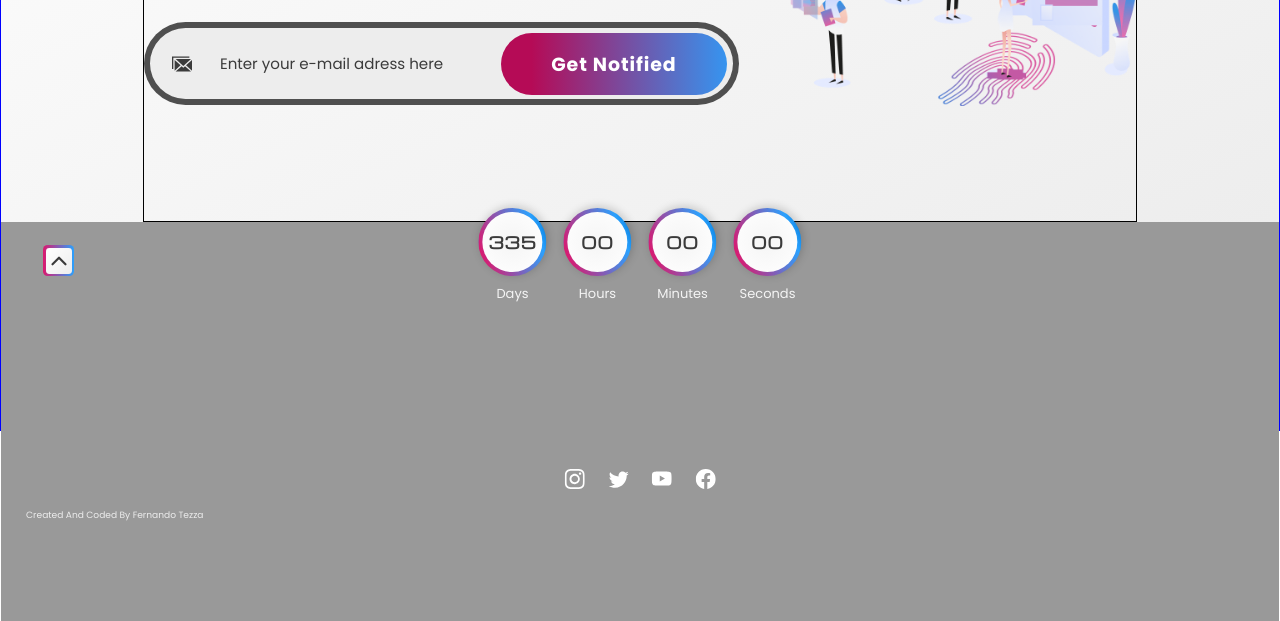
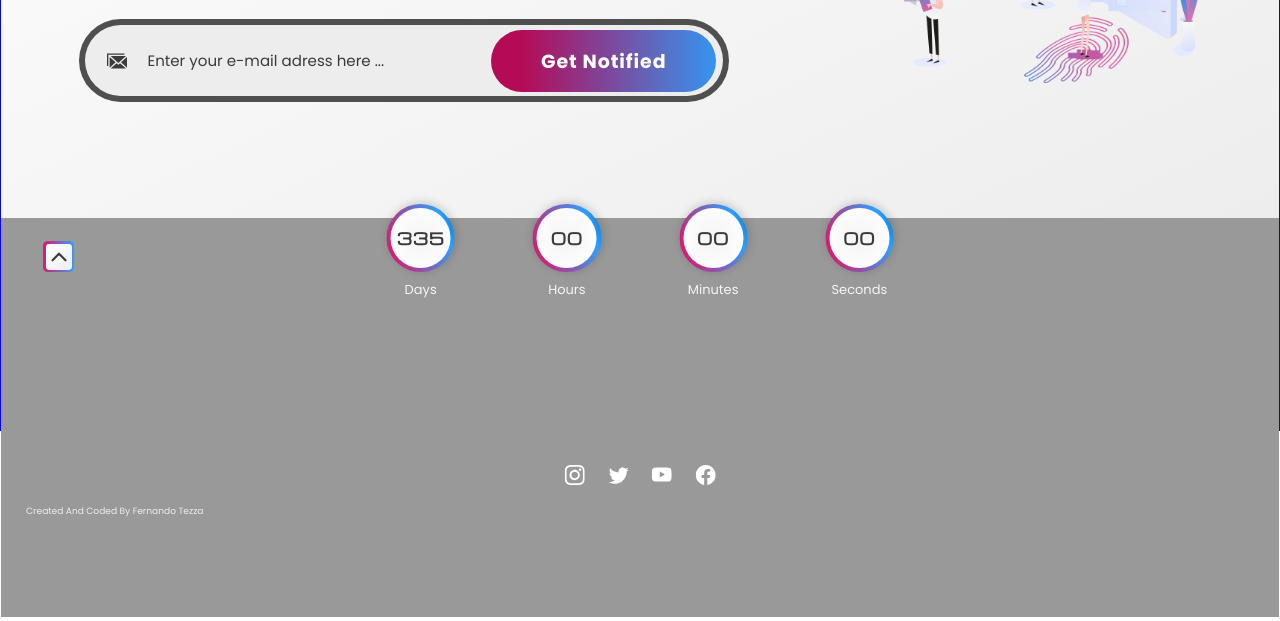
Before and after one commit to devtezza/coming-soon, a plain HTML site: page index.html in a window 1280 px wide. Shown: the part 369-990 px from the top of the page. Drawn offline with nearby package versions, Linux system fonts and the light colour scheme.

Commit message:
Finish header responsive styles for desktop layout

```diff
--- a/src/scss/_responsive.scss
+++ b/src/scss/_responsive.scss
@@ -2,13 +2,27 @@
         body {
            border: 2px solid red;
         }
+
+        .header-container {
+            margin-left: 3.5rem;
+            margin-right: 3.5rem;
+        }
+
+        h1 {
+            font-size: clamp(6rem, calc(12vw + 0.5rem), 7.7rem);
+        }
 }
 
-// @include media-lg {
-//     body {
-//         border: 1px solid blue;
-//     }
-// }
+@include media-md {
+     body {
+         border: 2px dotted black;
+     }
+
+     .header-container {
+        margin-left: 5.46rem;
+        margin-right: 5.46rem;
+    }
+}
 
 @include media-lg {
 
@@ -17,25 +31,114 @@
     }
 
     .header-container {
-        border: 1px solid black;
+        // border: 1px solid black;
         padding-top: 7.70rem;
-        // padding-bottom: 7.2rem;
-        margin-left: 10.92rem;
-        margin-right: 10.92rem;
+        margin-left: 6rem;
+        margin-right: 6rem;
 
         background-image: url(../../assets/hero-img.png);
-        background-position: right center;
+        background-position: right 10rem;
         background-repeat: no-repeat;
-        background-size: max(38%);
+        background-size: max(30%);
 
 
     }
 
     h1 {
-        border: 1px solid green;
+        width: 50%;
+        margin-bottom: 2.5rem;
+        font-size: clamp(1rem, calc(12vw + 0.5rem), 7.7rem);
+
+        .line2 {
+            margin-top: -3.5rem;
+        }
+    }
+
+
+    .subscription {
+        text-align: initial;
+        width: 72%;
+        width: calc(min(650px, 72%));
+    }
+
+
+    input[type=email] {
+        width: 100%;
+        padding: 1.84rem 19rem 1.84rem 4.8rem;
+
+
+        background-image: url('/assets/icons/email-icon.svg');
+        background-position: 1.7rem 2rem;
+        background-repeat: no-repeat;
+        background-color: $light-plus;
+
+
+        border: 0.5rem solid $dark-80;
+        border-radius: 7.7rem;
+
+
+        font-size: 1.16rem;
+
+
+        &:focus-visible {
+            border: 0.5rem solid $secondary;
+        }
+
+
+    }
+
+    input[type=submit] {
+        position: absolute;
+        padding: 1.27rem 3.84rem;
+        margin: 0.85rem auto 0 -18.3rem;
+
+
+        font-size: 1.46rem;
+        font-weight: 700;
+
+
+    }
+
+    .time-container {
+        margin-left: 6rem;
+
+        &:first-child {
+            margin-left: 0;
+        }
+
+    }
+
+    .button-container {
+        margin-top: 3rem;
+    }
+}
+
+@include media-xl {
+
+    body {
+        border: 2px solid gold;
+    }
+
+    .header-container {
+
+        padding-top: 7.70rem;
+        margin-left: 10.92rem;
+        margin-right: 10.92rem;
+
+        background-image: url(../../assets/hero-img.png);
+        background-position: right 5rem;
+        background-repeat: no-repeat;
+        background-size: max(40%);
+
+
+    }
+
+    h1 {
+        // border: 1px solid green;
         width: 50%;
         margin-bottom: 2.5rem;
         font-size: clamp(5.6rem, calc(12vw + 1rem), 7.7rem);
+        letter-spacing: 0.4rem;
         // font-size: max(7.761rem);
         // font-size: 7vw + 1rem;
 
@@ -45,16 +148,16 @@
     }
 
 
-    .subscription {
-        text-align: initial;
-        width: 60%;
+    // .subscription {
+    //     text-align: initial;
+    //     width: 60%;
 
-    }
+    // }
 
 
     input[type=email] {
         width: 100%;
-        padding: 1.84rem 22rem 1.84rem 5.38rem;
+        padding: 1.84rem 20rem 1.84rem 5.38rem;
 
 
         background-image: url('/assets/icons/email-icon.svg');
@@ -93,87 +196,3 @@
         margin-top: 3rem;
     }
 }
-
-@include media-xl {
-
-    body {
-        border: 2px solid gold;
-    }
-
-    .header-container {
-        border: 1px solid black;
-        padding-top: 7.70rem;
-        // padding-bottom: 7.2rem;
-        margin-left: 10.92rem;
-        margin-right: 10.92rem;
-
-        background-image: url(../../assets/hero-img.png);
-        background-position: right center;
-        background-repeat: no-repeat;
-        background-size: max(38%);
-
-
-    }
-
-    h1 {
-        border: 1px solid green;
-        width: 50%;
-        margin-bottom: 2.5rem;
-        font-size: clamp(5.6rem, calc(12vw + 1rem), 7.7rem);
-        // font-size: max(7.761rem);
-        // font-size: 7vw + 1rem;
-
-        .line2 {
-            margin-top: -3.5rem;
-        }
-    }
-
-
-    .subscription {
-        text-align: initial;
-        width: 60%;
-
-    }
-
-
-    input[type=email] {
-        width: 100%;
-        padding: 1.84rem 22rem 1.84rem 5.38rem;
-
-
-        background-image: url('/assets/icons/email-icon.svg');
-        background-position: 1.7rem 2rem;
-        background-repeat: no-repeat;
-        background-color: $light-plus;
-
-
-        border: 0.5rem solid $dark-80;
-        border-radius: 7.7rem;
-
-
-        font-size: 1.16rem;
-
-
-        &:focus-visible {
-            border: 0.5rem solid $secondary;
-        }
-
-
-    }
-
-    input[type=submit] {
-        position: absolute;
-        padding: 1.27rem 3.84rem;
-        margin: 0.85rem auto 0 -18.3rem;
-
-
-        font-size: 1.46rem;
-        font-weight: 700;
-
-
-    }
-
-    .button-container {
-        margin-top: 3rem;
-    }
-}
```
Also changed, not shown: public/css/main.css, public/css/main.min.css, 2 other files.
